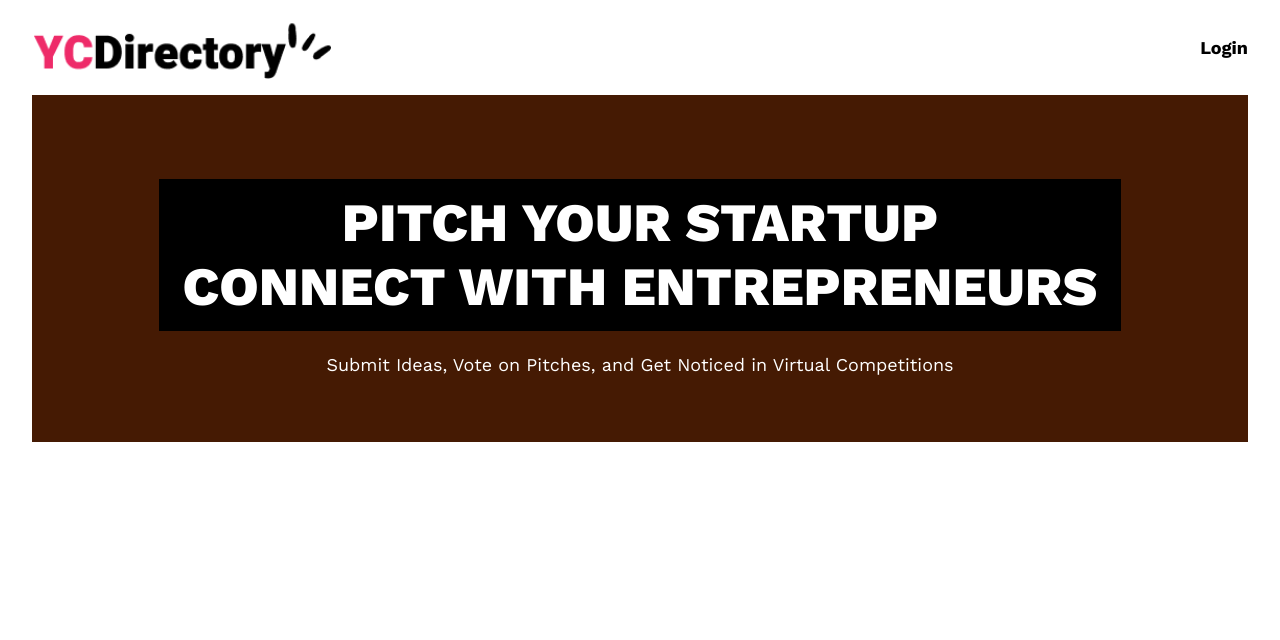
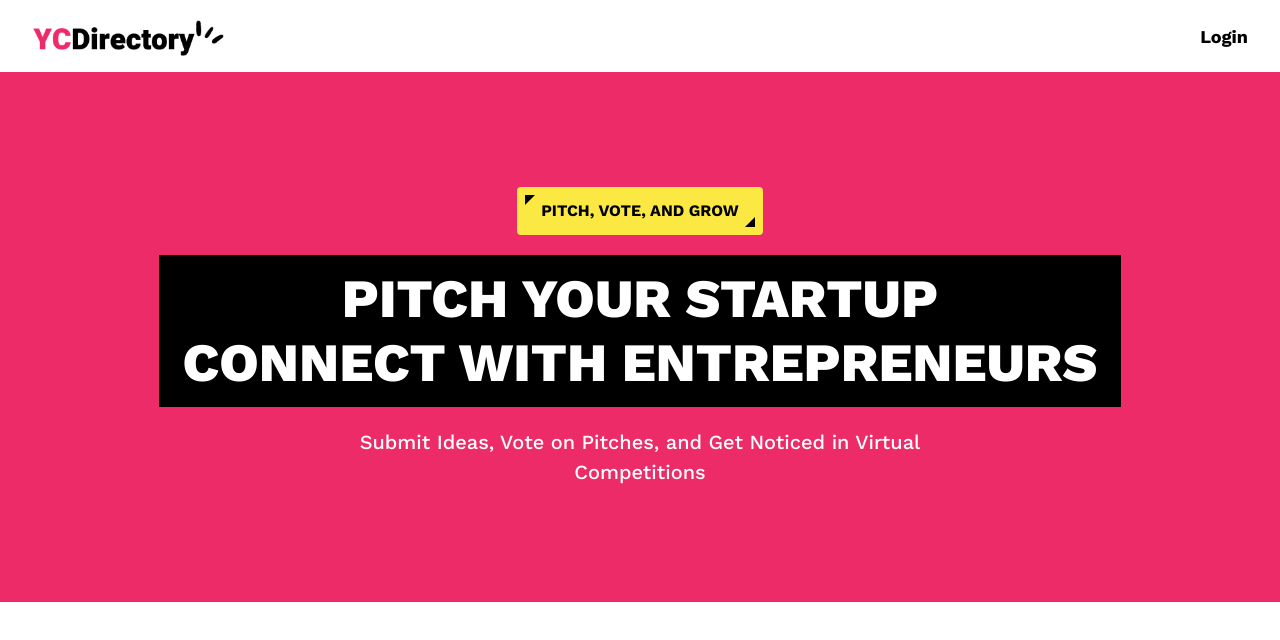
Before and after one commit to Bouaabdellah/startup_platform, a Next.js app: page / in a window 1280 px wide. Shown: the top 640 px of the page. Built offline with nearby package versions, Linux system fonts and the light colour scheme; no server answers.

Commit message:
make home page

```diff
--- a/app/(root)/layout.tsx
+++ b/app/(root)/layout.tsx
@@ -2,7 +2,7 @@ import NavBar from "@/components/layout/NavBar";
 
 export default function Layout ({children} : Readonly<{children : React.ReactNode}>){
     return (
-        <main className="font-work-sans px-8 py-4 text-black bg-white">
+        <main className="font-work-sans py-4 text-black bg-white">
             <NavBar/>
             {children}
         </main>
--- a/app/(root)/page.tsx
+++ b/app/(root)/page.tsx
@@ -2,14 +2,17 @@
 
 export default function Home() {
   return (
-    <div className="py-8 my-4 bg-amber-950">
-      <section className="flex flex-col items-center py-8">
+    <div className="pink_container">
+      <section className="flex flex-col items-center">
+        <div className="tag">
+          pitch, vote, and grow
+        </div>
         <h1 className="heading">
           pitch your startup
           <br />
           connect with entrepreneurs
         </h1>
-        <p className="text-white text-[18px]">
+        <p className="sub-heading">
           Submit Ideas, Vote on Pitches, and Get Noticed in Virtual Competitions
         </p>
       </section>
--- a/app/globals.css
+++ b/app/globals.css
@@ -56,11 +56,11 @@
     }
 
     .heading {
-        @apply uppercase bg-black px-6 py-3 font-work-sans font-extrabold text-white sm:text-[54px] sm:leading-[64px] text-[36px] leading-[46px] max-w-5xl text-center my-5;
+        @apply uppercase bg-black px-6 py-3 font-work-sans font-extrabold text-white sm:text-[54px] sm:leading-[64px] text-[26px] leading-[46px] max-w-5xl text-center my-5;
     }
 
     .sub-heading {
-        @apply font-medium text-[20px] text-white max-w-2xl text-center break-words;
+        @apply font-medium sm:text-[20px] text-white max-w-2xl text-center break-words;
     }
 
     .section_container {
--- a/components/layout/NavBar.tsx
+++ b/components/layout/NavBar.tsx
@@ -6,12 +6,12 @@ import { auth, signIn, signOut } from '@/auth';
 async function NavBar() {
   const session = await auth();
   return (
-    <header>
+    <header className='mb-4 px-8'>
       <nav className="flex justify-between items-center">
-        <Link href="/">
-          <Image src="/Group 5.png" alt="Yc logo" width={300} height={100} />
+        <Link href="/" className="w-48 md:w-68 lg:w-78 relative">
+          <Image src="/Group 5.png" alt="Yc logo" width={300} height={100} layout="responsive"/>
         </Link>
-        <div className="flex gap-6 text-[18px] font-bold">
+        <div className="flex flex-col items-center text-[12px] sm:text-[18px] sm:flex-row sm:gap-6 font-semibold sm:font-bold">
           {session && session?.user ? (
             <>
               <Link href="/startup/create">
--- a/package.json
+++ b/package.json
@@ -3,7 +3,7 @@
   "version": "0.1.0",
   "private": true,
   "scripts": {
-    "dev": "next dev",
+    "dev": "next dev --turbopack",
     "build": "next build",
     "start": "next start",
     "lint": "next lint"
```
